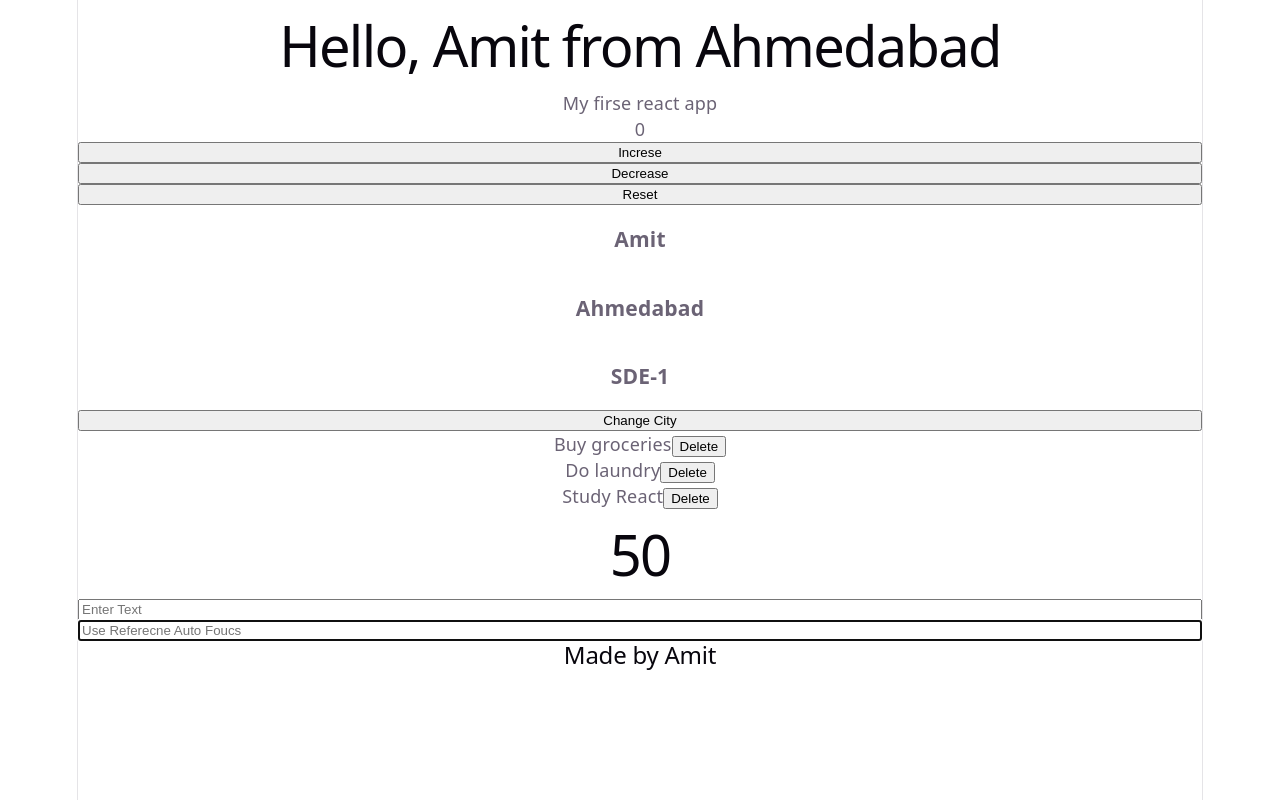
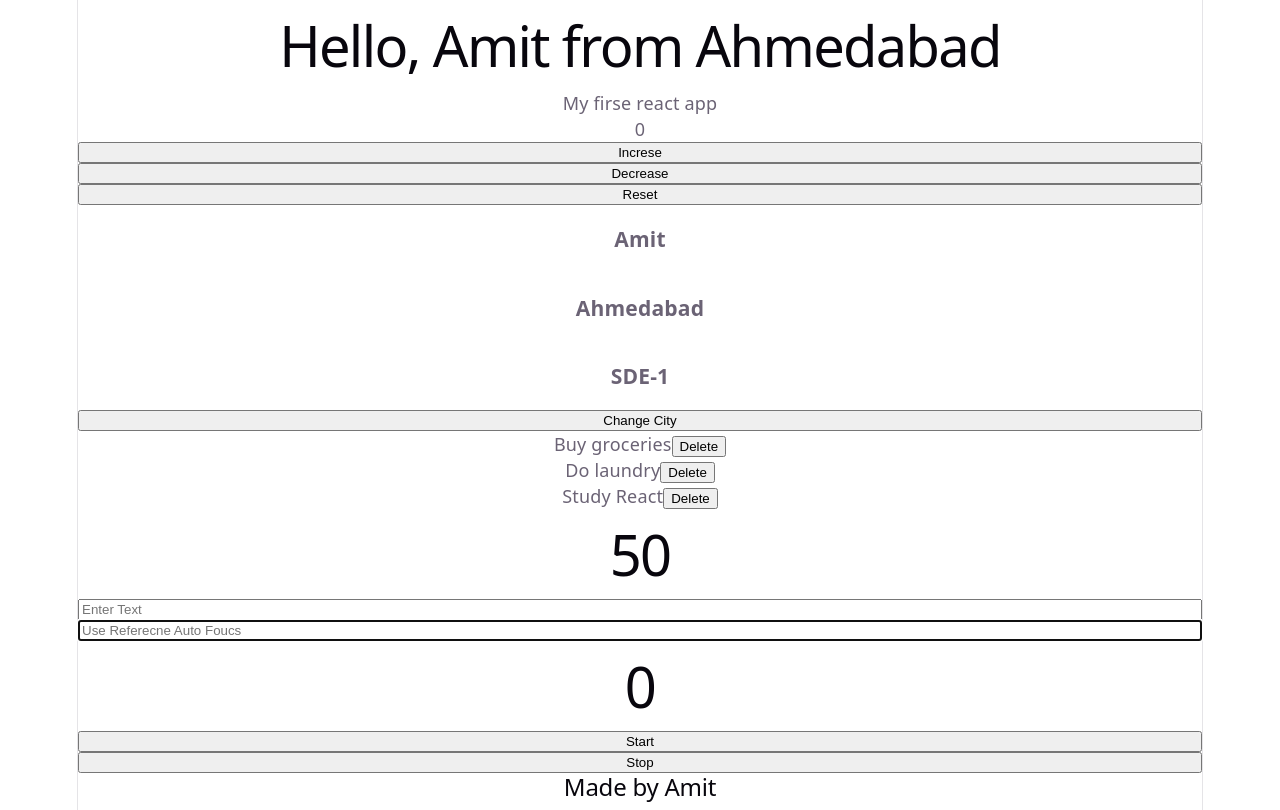
Before and after one commit to amitt39/dev-journey, a React (Vite) app in the folder 02-react/01-basics/my-first-react/: page / in a window 1280 px wide. Built offline with nearby package versions, Linux system fonts and the light colour scheme.

Commit message:
feat: built stop watch using useRef

```diff
--- a/02-react/01-basics/my-first-react/src/App.jsx
+++ b/02-react/01-basics/my-first-react/src/App.jsx
@@ -6,6 +6,7 @@ import SearchBar from "./SearchBar";
 import TaskList from "./TaskList";
 import Timer from "./Timer";
 import UserProfile from "./UserProfile";
+import StopWatch from "./state/StopWatch";
 
 function App() {
   return (
@@ -17,6 +18,7 @@ function App() {
       <Timer />
       <SearchBar />
       <AutoFocus />
+      <StopWatch />
       <Footer />
     </>
   );
--- /dev/null
+++ b/02-react/01-basics/my-first-react/src/state/StopWatch.jsx
@@ -0,0 +1,45 @@
+// Build a Stopwatch component.
+// It should have —
+
+// A number on screen showing seconds (starts at 0)
+// A Start button
+// A Stop button
+
+// When Start is clicked → seconds start counting up every 1 second
+// When Stop is clicked → counting stops
+// Rules:
+
+// useState for the seconds displayed on screen
+// useRef to store the interval ID
+// useEffect not needed for this one — handle everything in the button click handlers
+
+import { useRef, useState } from "react";
+
+function StopWatch() {
+  const [count, setCount] = useState(0);
+  const intervalRef = useRef();
+
+  return (
+    <>
+      <h1>{count}</h1>
+      <button
+        onClick={() => {
+          const interval = setInterval(() => {
+            setCount((prev) => prev + 1);
+          }, 1000);
+          intervalRef.current = interval;
+        }}
+      >
+        Start
+      </button>
+      <button
+        onClick={() => {
+          clearInterval(intervalRef.current);
+        }}
+      >
+        Stop
+      </button>
+    </>
+  );
+}
+export default StopWatch;
```
